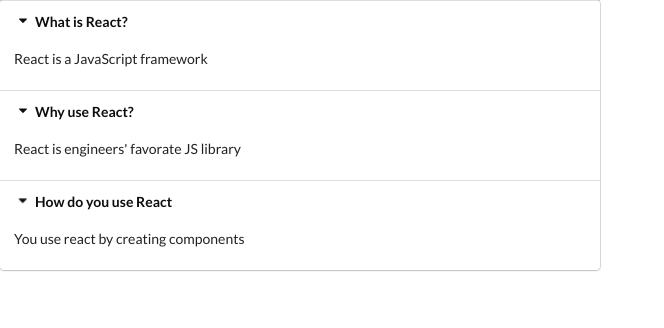
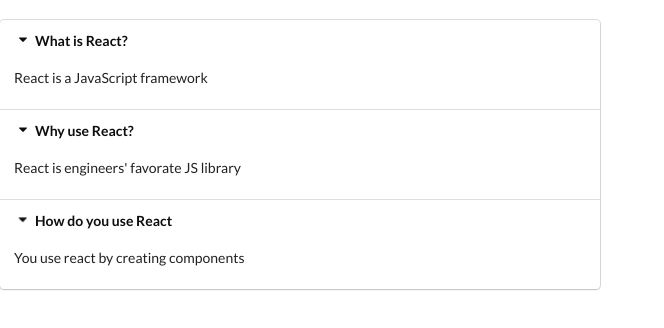
Before and after one commit to sunmengyue/react-transition-widgets, a React (Create React App) app: page / in a window 1280 px wide. Shown: the top 328 px of the page, without its empty margins (0-664 px from the left). Built offline with nearby package versions, Linux system fonts and the light colour scheme.

Commit message:
build and styling accordion

```diff
--- a/src/App.js
+++ b/src/App.js
@@ -16,6 +16,7 @@
 export default () => {
   return (
     <div>
+      <br />
       <Accordion items={items} />
     </div>
   );
--- a/src/components/Accordion.js
+++ b/src/components/Accordion.js
@@ -3,7 +3,7 @@
 const Accordion = ({ items }) => {
   const [index, useIndex] = useState([0]);
   const list = items.map((item) => (
-    <div key={item.title}>
+    <React.Fragment key={item.title}>
       <div className="title active ">
         <i className="dropdown icon"></i>
         {item.title}
@@ -11,7 +11,7 @@
       <div className="content active">
         <p className="transition">{item.content}</p>
       </div>
-    </div>
+    </React.Fragment>
   ));
   return <div className="ui styled accordion">{list}</div>;
 };
```
